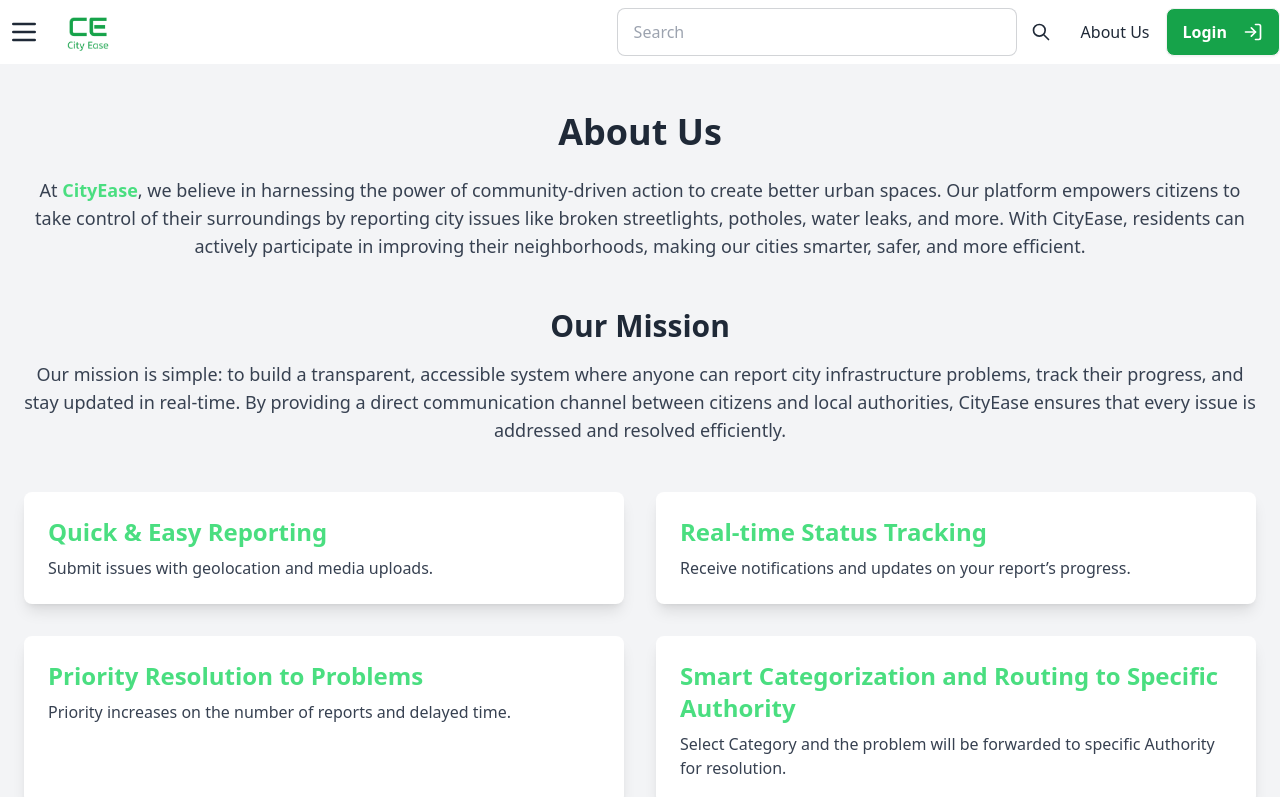
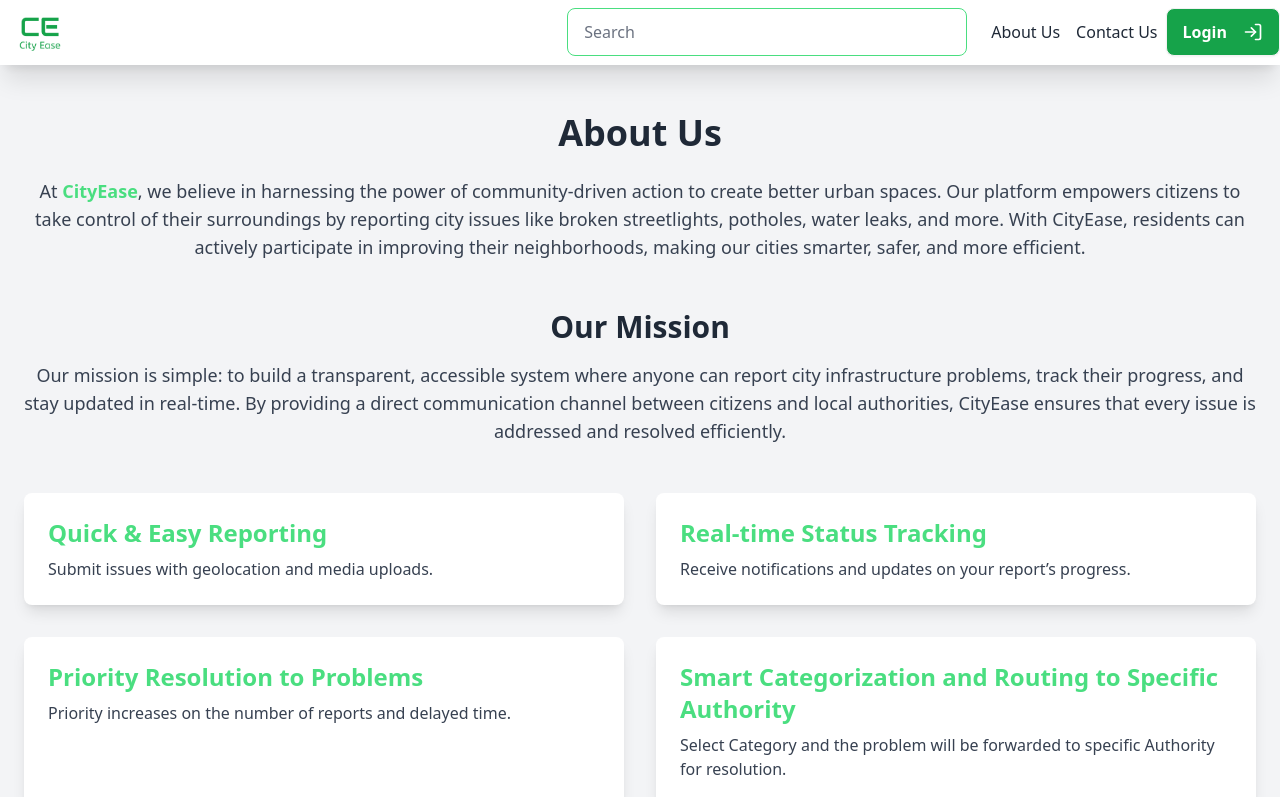
Before and after one commit to YashSharma10/CityEase, a React (Vite) app in the folder frontend/: page /about in a window 1280 px wide. Shown: the top 797 px of the page. Built offline with nearby package versions, Linux system fonts and the light colour scheme.

Commit message:
complete header

```diff
--- /dev/null
+++ b/frontend/src/components/FilterModal.jsx
@@ -0,0 +1,20 @@
+const FilterModal = ({ handleConfirm, header, message }) => {
+    return (
+      <dialog id="confirmModal" className="modal">
+        <div className="modal-box">
+          <h3 className="font-bold text-2xl">{header}</h3>
+          <p className="py-4 text-xl">{message}</p>
+          <div className="modal-action">
+            <button className="btn" onClick={handleConfirm}>
+              Yes
+            </button>
+            <form method="dialog">
+              <button className="btn">No</button>
+            </form>
+          </div>
+        </div>
+      </dialog>
+    );
+  };
+
+  export default FilterModal;
--- a/frontend/src/components/GoogleAuth.jsx
+++ b/frontend/src/components/GoogleAuth.jsx
@@ -27,6 +27,7 @@ export default function GoogleAuth() {
           googlePhotoUrl: resultsFromGoogle.user.photoURL,
         }),
       });
+      console.log(res);
 
       if (res.ok) {
         // dispatch(signInSuccess(data));
--- a/frontend/src/components/Header.jsx
+++ b/frontend/src/components/Header.jsx
@@ -3,11 +3,22 @@ import siteLogo from "../assets/logo-color.png";
 import { LogIn, LogOut } from "lucide-react";
 import { Link } from "react-router-dom";
 import GoogleAuth from "./GoogleAuth";
+import { useAuth } from "../context/AuthProvider";
+import FilterModal from "./filterModal";
 
 const Header = () => {
+  const { authUser, setAuthUser } = useAuth();
+  console.log(authUser);
+  function userLogout() {
+    setAuthUser(null);
+    localStorage.removeItem("User");
+    window.location.reload();
+  }
+  function openProfile() {}
   return (
-    <div className="navbar bg-white p-0 border-b-1 border-black shadow-xl ">
-      <div className="flex-none">
+    <div className="navbar p-0 shadow-xl bg-white/30 backdrop-blur-md border-b border-white/10">
+      {/* Mobile Menu */}
+      <div className="flex-none lg:hidden">
         <button className="btn btn-square btn-ghost">
           <svg
             xmlns="http://www.w3.org/2000/svg"
@@ -24,95 +35,74 @@ const Header = () => {
           </svg>
         </button>
       </div>
-      <Link to={"/"} className="flex-1 ml-2" >
-        <img src={siteLogo} className="w-16 h-16" />
+
+      {/* Logo */}
+      <Link to="/" className="flex-1 ml-2">
+        <img
+          src={siteLogo}
+          className="w-12 h-12 lg:w-16 lg:h-16"
+          alt="Site Logo"
+        />
       </Link>
 
-      <div className="navbar-end">
+      {/* Search and Nav Items */}
+      <div className="hidden lg:flex lg:justify-end">
         {/* Search box */}
-        <div className="">
+        <div className="mr-4 hidden md:flex">
           <input
             type="text"
             placeholder="Search"
-            className="input input-bordered w-[400px] "
+            className="input input-bordered w-full lg:w-[300px] xl:w-[400px] border border-green-400 bg-white/20 backdrop-blur-sm text-black placeholder-gray-500"
           />
         </div>
-        <button className="btn btn-ghost btn-circle">
-          <svg
-            xmlns="http://www.w3.org/2000/svg"
-            className="h-5 w-5"
-            fill="none"
-            viewBox="0 0 24 24"
-            stroke="currentColor"
-          >
-            <path
-              strokeLinecap="round"
-              strokeLinejoin="round"
-              strokeWidth="2"
-              d="M21 21l-6-6m2-5a7 7 0 11-14 0 7 7 0 0114 0z"
-            />
-          </svg>
-        </button>
-
-        <Link to={"/about"} className="px-4">About Us</Link>
-        {/* badge */}
-        {/* <button className="btn btn-ghost btn-circle">
-          <div className="indicator">
-            <svg
-              xmlns="http://www.w3.org/2000/svg"
-              className="h-5 w-5"
-              fill="none"
-              viewBox="0 0 24 24"
-              stroke="currentColor"
-            >
-              <path
-                strokeLinecap="round"
-                strokeLinejoin="round"
-                strokeWidth="2"
-                d="M15 17h5l-1.405-1.405A2.032 2.032 0 0118 14.158V11a6.002 6.002 0 00-4-5.659V5a2 2 0 10-4 0v.341C7.67 6.165 6 8.388 6 11v3.159c0 .538-.214 1.055-.595 1.436L4 17h5m6 0v1a3 3 0 11-6 0v-1m6 0H9"
-              />
-            </svg>
-            <span className="badge badge-xs badge-primary indicator-item"></span>
-          </div>
-        </button> */}
+        <Link to="/about" className="px-2 hidden lg:inline-block hover:underline decoration-green-400">
+          About Us
+        </Link>
+        <Link to="/contact" className="px-2 hidden lg:inline-block hover:underline decoration-green-400">
+          Contact Us
+        </Link>
       </div>
 
+      {/* Login Button */}
+      {!authUser ? (
         <button
-        onClick={()=>document.getElementById('googleModal').showModal()}
+          onClick={() => document.getElementById("googleModal").showModal()}
           className="btn bg-green-600 hover:bg-green-700 text-white text-sm md:text-base"
         >
           Login
           <LogIn className="ml-1 md:ml-2 h-4 w-4 md:h-5 md:w-5" />
         </button>
-      {/* <div className="dropdown dropdown-end">
-        <div
-          tabIndex={0}
-          role="button"
-          className="btn btn-ghost btn-circle avatar"
-        >
-          <div className="w-10 rounded-full">
-            <img
-              alt="Tailwind CSS Navbar component"
-              src="https://img.daisyui.com/images/stock/photo-1534528741775-53994a69daeb.webp"
-            />
-          </div>
+      ) : (
+        <div className="dropdown">
+          <div tabIndex={0} role="button" className="btn m-1">
+            {authUser}
+            <LogOut className="ml-1 md:ml-2 h-4 w-4 md:h-5 md:w-5" />
           </div>
           <ul
             tabIndex={0}
-          className="menu menu-sm dropdown-content bg-base-100 rounded-box z-[1] mt-3 w-52 p-2 shadow"
+            className="dropdown-content menu bg-base-100 rounded-md z-[1] w-52 p-2 shadow"
           >
             <li>
-            <a>Profile</a>
+              <button
+                onClick={() =>
+                  document.getElementById("confirmModal").showModal()
+                }
+              >
+                Logout
+              </button>
             </li>
             <li>
-            <a>Settings</a>
-          </li>
-          <li>
-            <a>Logout</a>
+              <button onClick={openProfile}>Profile</button>
             </li>
           </ul>
-      </div> */}
-      <GoogleAuth/>
+        </div>
+      )}
+      <GoogleAuth />
+      <FilterModal
+        handleConfirm={userLogout}
+        header={"Logout"}
+        message={"You are about to logout"}
+      />
     </div>
   );
 };
```
Also changed, not shown: 1 other file (tests, documents, lock files or other folders). Lines whose indentation alone changed are shown as unchanged.
